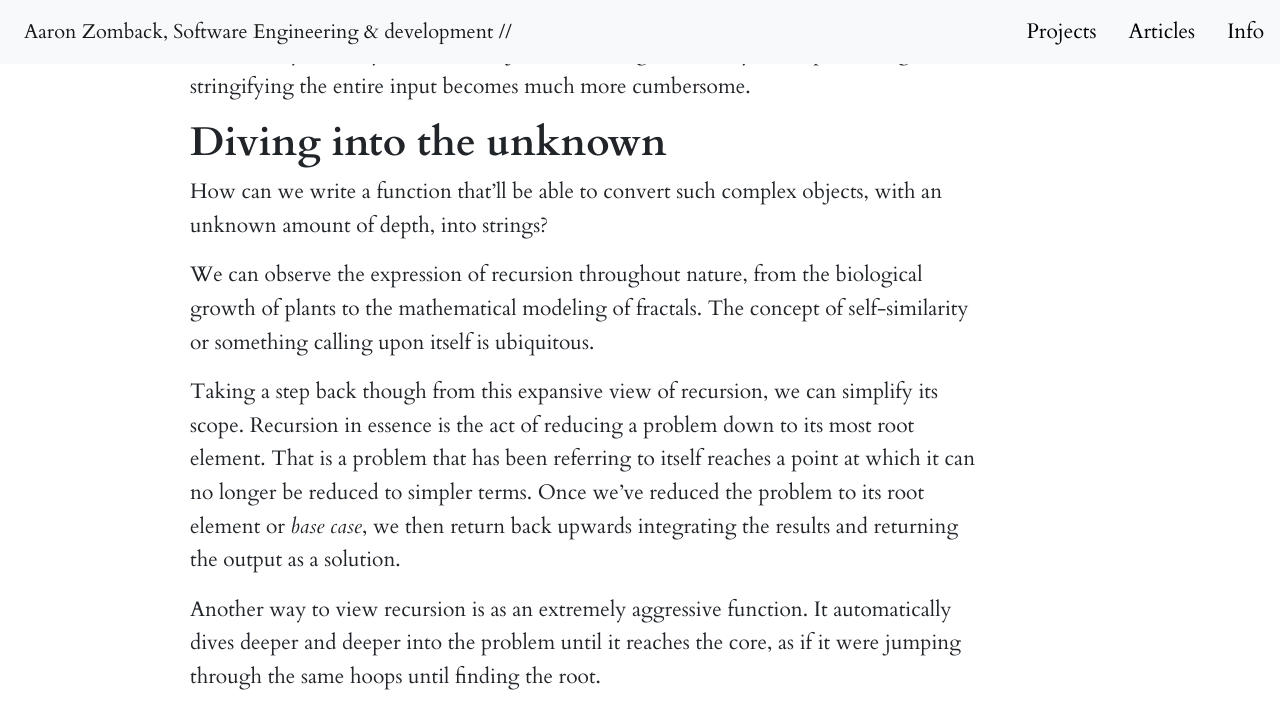
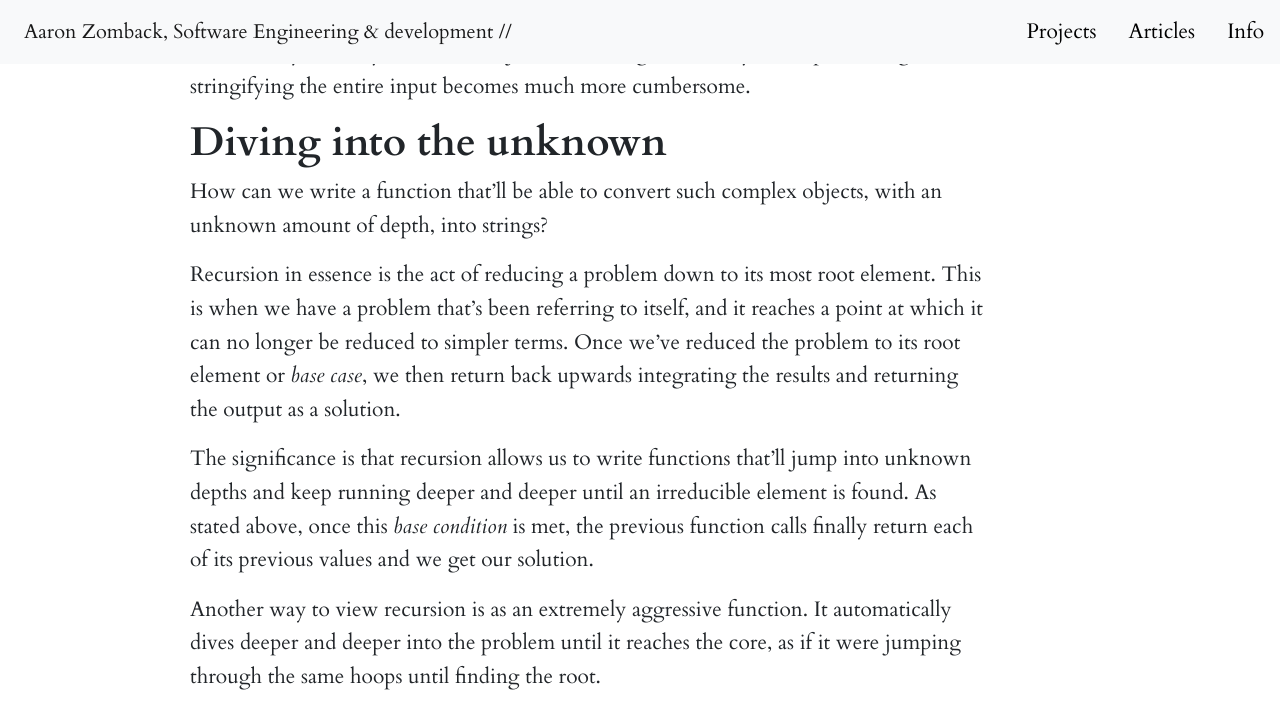
Before and after one commit to aaronzomback/design-portfolio, a Jekyll site: the page built from _posts/2021-04-30-what-is-recursion?.markdown, in a window 1280 px wide and 900 px high, scrolled down 1173 px, cut to the strip 0-712 px from the top of the window. Built offline with Jekyll 4.4.1, drawn with Linux system fonts in a browser that asks for light colours; nearby versions of some CDN libraries.

Commit message:
Updated What Is Recursion?

```diff
--- a/_posts/2021-04-30-what-is-recursion?.markdown
+++ b/_posts/2021-04-30-what-is-recursion?.markdown
@@ -18,9 +18,9 @@ Let's take for example the JavaScript function [JSON.stringify()](https://develo
 
 How can we write a function that'll be able to convert such complex objects, with an unknown amount of depth, into strings?
 
-We can observe the expression of recursion throughout nature, from the biological growth of plants to the mathematical modeling of fractals. The concept of self-similarity or something calling upon itself is ubiquitous.
+Recursion in essence is the act of reducing a problem down to its most root element. This is when we have a problem that's been referring to itself, and it reaches a point at which it can no longer be reduced to simpler terms. Once we've reduced the problem to its root element or *base case*, we then return back upwards integrating the results and returning the output as a solution.
 
-Taking a step back though from this expansive view of recursion, we can simplify its scope. Recursion in essence is the act of reducing a problem down to its most root element. That is a problem that has been referring to itself reaches a point at which it can no longer be reduced to simpler terms. Once we've reduced the problem to its root element or *base case*, we then return back upwards integrating the results and returning the output as a solution.
+The significance is that recursion allows us to write functions that'll jump into unknown depths and keep running deeper and deeper until an irreducible element is found. As stated above, once this *base condition* is met, the previous function calls finally return each of its previous values and we get our solution.
 
 Another way to view recursion is as an extremely aggressive function. It automatically dives deeper and deeper into the problem until it reaches the core, as if it were jumping through the same hoops until finding the root.
 
```
